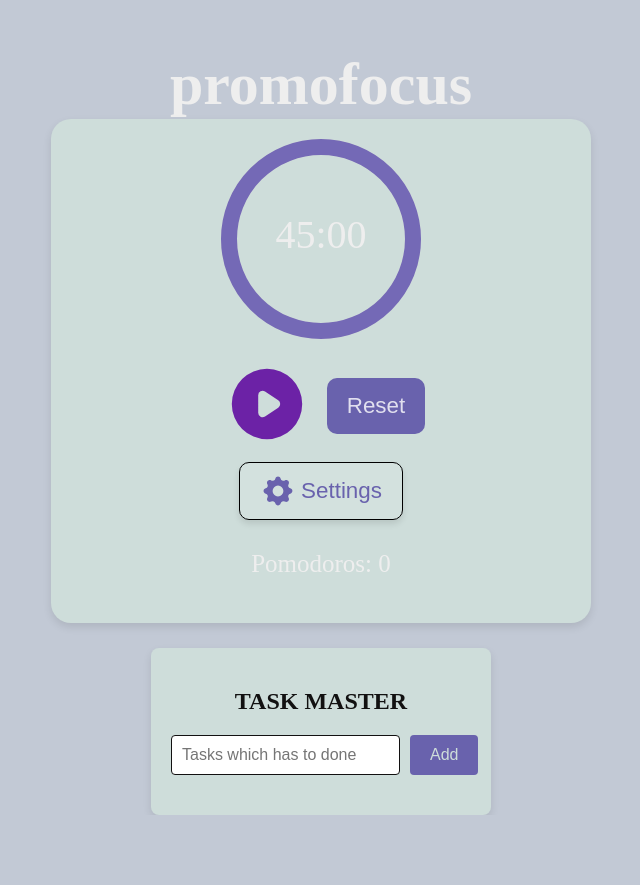
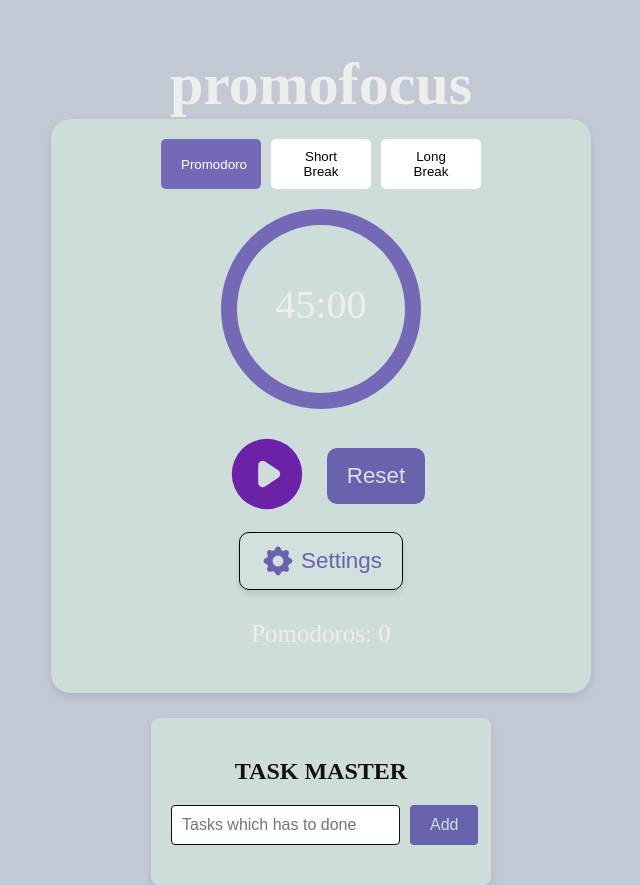
Before and after one commit to smartosid/promo, a React (Create React App) app: page / in a window 1280 px wide. Shown: the whole page, without its empty margins (319-959 px from the left). Before the commit the page ends 815 px from the top, so only its background shows below. Built offline with nearby package versions, Linux system fonts and the light colour scheme; a web font is replaced by a local one.

Commit message:
Update Timer.js
added buttons long short breaks

```diff
--- a/src/Timer.js
+++ b/src/Timer.js
@@ -4,17 +4,18 @@ import PlayButton from "./PlayButton";
 import PauseButton from "./PauseButton";
 import ResetButton from "./reset";
 import SettingsButton from "./SettingsButton";
-import { useContext, useState, useEffect, useRef } from "react";
+import { useContext, useState, useEffect, useRef, useCallback } from "react";
 import SettingsContext from "./SettingsContext";
 
 const red = '#7469B6';
 const green = '#4aec8c';
+const blue = '#6495ED';
 
 function Timer() {
   const settingsInfo = useContext(SettingsContext);
 
   const [isPaused, setIsPaused] = useState(true);
-  const [mode, setMode] = useState('work');
+  const [mode, setMode] = useState('promodoro');
   const [secondsLeft, setSecondsLeft] = useState(0);
   const [completedPomodoros, setCompletedPomodoros] = useState(0);
 
@@ -22,36 +23,54 @@ function Timer() {
   const isPausedRef = useRef(isPaused);
   const modeRef = useRef(mode);
 
+  const getInitialSeconds = useCallback((mode) => {
+    switch (mode) {
+      case 'promodoro':
+        return settingsInfo.workMinutes * 60;
+      case 'shortBreak':
+        return 15 * 60;
+      case 'longBreak':
+        return 30 * 60;
+      default:
+        return settingsInfo.workMinutes * 60;
+    }
+  }, [settingsInfo]);
+
   function tick() {
     secondsLeftRef.current--;
     setSecondsLeft(secondsLeftRef.current);
   }
 
   function handleReset() {
-    const initialSeconds = mode === 'work' ? settingsInfo.workMinutes * 60 : settingsInfo.breakMinutes * 60;
+    const initialSeconds = getInitialSeconds(modeRef.current);
     setSecondsLeft(initialSeconds);
     secondsLeftRef.current = initialSeconds;
   }
 
   useEffect(() => {
+    function switchMode() {
+      let nextMode;
+      if (modeRef.current === 'promodoro') {
+        nextMode = 'shortBreak';
+      } else if (modeRef.current === 'shortBreak') {
+        nextMode = 'longBreak';
+      } else {
+        nextMode = 'promodoro';
+        setCompletedPomodoros(prevCount => prevCount + 1);
+      }
 
-    function switchMode() {
-      const nextMode = modeRef.current === 'work' ? 'break' : 'work';
-      const nextSeconds = (nextMode === 'work' ? settingsInfo.workMinutes : settingsInfo.breakMinutes) * 60;
+      const nextSeconds = getInitialSeconds(nextMode);
 
       setMode(nextMode);
       modeRef.current = nextMode;
 
       setSecondsLeft(nextSeconds);
       secondsLeftRef.current = nextSeconds;
-
-      if (nextMode === 'work') {
-        setCompletedPomodoros(prevCount => prevCount + 1);
-      }
     }
 
-    secondsLeftRef.current = settingsInfo.workMinutes * 60;
-    setSecondsLeft(secondsLeftRef.current);
+    const initialSeconds = getInitialSeconds(mode);
+    secondsLeftRef.current = initialSeconds;
+    setSecondsLeft(initialSeconds);
 
     const interval = setInterval(() => {
       if (isPausedRef.current) {
@@ -65,40 +84,95 @@ function Timer() {
     }, 1000);
 
     return () => clearInterval(interval);
-  }, [settingsInfo]);
+  }, [settingsInfo, getInitialSeconds, mode]);
 
-  const totalSeconds = mode === 'work'
-    ? settingsInfo.workMinutes * 60
-    : settingsInfo.breakMinutes * 60;
+  const totalSeconds = getInitialSeconds(mode);
   const percentage = Math.round(secondsLeft / totalSeconds * 100);
 
   const minutes = Math.floor(secondsLeft / 60);
   let seconds = secondsLeft % 60;
-  if(seconds < 10) seconds = '0'+seconds;
+  if (seconds < 10) seconds = '0' + seconds;
 
   return (
     <div style={{ width: '500px', borderRadius: '20px', boxShadow: '0 4px 8px rgba(0, 0, 0, 0.1)', padding: '20px', marginBottom: '20px', backgroundColor: '#CEDDDA', display: 'flex', justifyContent: 'center', alignItems: 'center' }}>
       <div style={{ display: 'flex', flexDirection: 'column', alignItems: 'center' }}>
+        <div style={{ display: 'flex', justifyContent: 'center', marginBottom: '20px' }}>
+
+          <button
+            style={{
+              backgroundColor: mode === 'promodoro' ? red : 'white',
+              color: mode === 'promodoro' ? 'white' : 'black',
+              padding: '10px 20px',
+              borderRadius: '5px',
+              marginRight: '10px',
+            }}
+            onClick={() => {
+              setMode('promodoro');
+              modeRef.current = 'promodoro';
+              const initialSeconds = getInitialSeconds('promodoro');
+              setSecondsLeft(initialSeconds);
+              secondsLeftRef.current = initialSeconds;
+            }}
+          >
+            Promodoro
+          </button>
+          <button
+            style={{
+              backgroundColor: mode === 'shortBreak' ? green : 'white',
+              color: mode === 'shortBreak' ? 'white' : 'black',
+              padding: '10px 20px',
+              borderRadius: '5px',
+              marginRight: '10px',
+            }}
+            onClick={() => {
+              setMode('shortBreak');
+              modeRef.current = 'shortBreak';
+              const initialSeconds = getInitialSeconds('shortBreak');
+              setSecondsLeft(initialSeconds);
+              secondsLeftRef.current = initialSeconds;
+            }}
+          >
+            Short Break
+          </button>
+          <button
+            style={{
+              backgroundColor: mode === 'longBreak' ? blue : 'white',
+              color: mode === 'longBreak' ? 'white' : 'black',
+              padding: '10px 20px',
+              borderRadius: '5px',
+            }}
+            onClick={() => {
+              setMode('longBreak');
+              modeRef.current = 'longBreak';
+              const initialSeconds = getInitialSeconds('longBreak');
+              setSecondsLeft(initialSeconds);
+              secondsLeftRef.current = initialSeconds;
+            }}
+          >
+            Long Break
+          </button>
+        </div>
         <div style={{ width: '200px', height: '200px', position: 'relative' }}>
           <CircularProgressbar
             value={percentage}
             text={minutes + ':' + seconds}
             styles={buildStyles({
-              textColor:'#EEEEEE',
-              pathColor:mode === 'work' ? red : green,
-              tailColor:'rgba(255,255,255,.2)',
-            })} />
+              textColor: '#EEEEEE',
+              pathColor: mode === 'promodoro' ? red : mode === 'shortBreak' ? green : blue,
+              tailColor: 'rgba(255,255,255,.2)',
+            })}
+          />
         </div>
-        <div style={{marginTop:'20px', display: 'flex', alignItems: 'center' }}>
+        <div style={{ marginTop: '20px', display: 'flex', alignItems: 'center' }}>
           {isPaused
             ? <PlayButton onClick={() => { setIsPaused(false); isPausedRef.current = false; }} />
             : <PauseButton onClick={() => { setIsPaused(true); isPausedRef.current = true; }} />}
-          <ResetButton onClick={handleReset} style={{marginLeft: '10px',backgroundColor:'#6962AD'}} />
+          <ResetButton onClick={handleReset} style={{ marginLeft: '10px', backgroundColor: '#6962AD' }} />
         </div>
-        <div style={{marginTop:'10px'}}>
+        <div style={{ marginTop: '10px' }}>
           <SettingsButton onClick={() => settingsInfo.setShowSettings(true)} />
         </div>
-        <div style={{marginTop:'5px',fontSize:"25px"}}>
+        <div style={{ marginTop: '5px', fontSize: "25px" }}>
           <p>Pomodoros: {completedPomodoros}</p>
         </div>
       </div>
```
